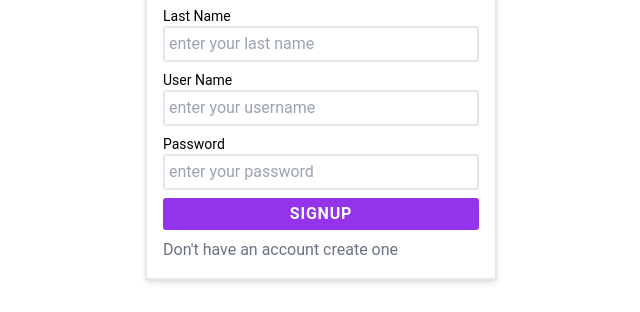
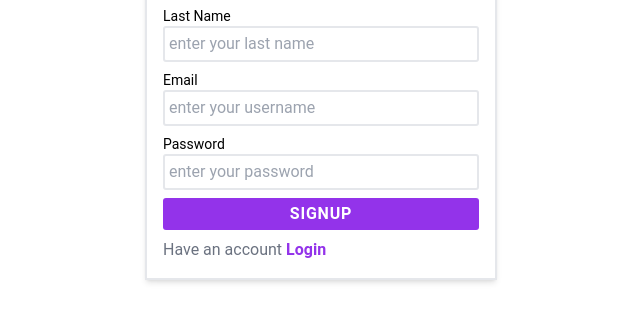
Before and after one commit to swethaogeti/smart-note, a React (Create React App) app: page /signup in a window 1280 px wide. Shown: the part 324-636 px from the top of the page, without its empty margins (319-959 px from the left). Built offline with nearby package versions, Linux system fonts and the light colour scheme; the HTML template or start-up script is replaced by a standard one.

Commit message:
feat: added login signup functionality

```diff
--- a/src/pages/LoginPage.js
+++ b/src/pages/LoginPage.js
@@ -57,12 +57,12 @@ export const LoginPage = () => {
             LOGIN
           </h3>
           <div className="flex flex-col">
-            <h4 className="text-sm">Username</h4>
+            <h4 className="text-sm">Email</h4>
             <input
               className="flex-1 p-1 border-2 rounded-[3px] outline-0"
-              placeholder="enter your username"
-              type="name"
-              name="username"
+              placeholder="enter your email"
+              type="email"
+              name="email"
               value={userLogin.email}
               onChange={(e) => changeHandlerLogin(e)}
             ></input>
@@ -93,7 +93,12 @@ export const LoginPage = () => {
             GUEST LOGIN
           </button>
           <div className="flex space-x-1">
-            <p className="text-gray-500 ">Don't have an account create one </p>
+            <p className="text-gray-500 ">
+              Don't have an account create one{" "}
+              <Link to="/signup">
+                <span className="text-purple-600 font-[600]">signup</span>
+              </Link>
+            </p>
           </div>
         </form>
       </div>
--- a/src/pages/SignUpPage.js
+++ b/src/pages/SignUpPage.js
@@ -1,6 +1,40 @@
-import React from "react";
+import React, { useState } from "react";
+import { Link, useNavigate } from "react-router-dom";
+import { useAuth } from "../contexts/AuthProvider";
+import axios from "axios";
+export const SignUpPage = () => {
+  const { setUser } = useAuth();
+  const [userSignup, setUserSignup] = useState({
+    email: "",
+    firstName: "",
+    lastName: "",
+    password: "",
+  });
+  const navigate = useNavigate();
+  const changeHandlerSignup = (e) => {
+    e.preventDefault();
+    const { name, value } = e.target;
+    setUserSignup((prev) => {
+      return {
+        ...prev,
+        [name]: value,
+      };
+    });
+  };
+  const signupUser = async () => {
+    try {
+      const response = await axios.post("/api/auth/signup", userSignup);
+      console.log(response);
+      setUser({
+        user: response.data.createdUser,
+        token: response.data.encodedToken,
+      });
+      navigate("/");
+    } catch (error) {
+      console.log(error.response.data);
+    }
+  };
 
-export const SignUpPage = () => {
   return (
     <div>
       <div className="flex items-center justify-center fixed top-0 left-0 h-full w-full">
@@ -15,7 +49,9 @@ export const SignUpPage = () => {
             <h4 className="text-sm">First Name</h4>
             <input
               type="text"
-              name="firstname"
+              name="firstName"
+              value={userSignup.firstName}
+              onChange={(e) => changeHandlerSignup(e)}
               placeholder="enter your first name"
               className="flex-1 p-1 border-2 rounded-[3px] outline-0"
             ></input>
@@ -24,16 +60,20 @@ export const SignUpPage = () => {
             <h4 className="text-sm">Last Name</h4>
             <input
               type="text"
-              name="lastname"
+              name="lastName"
+              value={userSignup.lastName}
+              onChange={(e) => changeHandlerSignup(e)}
               placeholder="enter your last name"
               className="flex-1 p-1 border-2 rounded-[3px] outline-0"
             ></input>
           </div>
           <div className="flex flex-col">
-            <h4 className="text-sm">User Name</h4>
+            <h4 className="text-sm">Email</h4>
             <input
               type="text"
-              name="username"
+              name="email"
+              value={userSignup.email}
+              onChange={(e) => changeHandlerSignup(e)}
               className="flex-1 p-1 border-2 rounded-[3px] outline-0"
               placeholder="enter your username"
             ></input>
@@ -44,17 +84,28 @@ export const SignUpPage = () => {
             <input
               type="password"
               name="password"
+              value={userSignup.password}
+              onChange={(e) => changeHandlerSignup(e)}
               placeholder="enter your password"
               className="flex-1 p-1 border-2 rounded-[3px] outline-0"
             ></input>
           </div>
 
-          <button className="w-full p-1 bg-purple-600 text-white font-bold rounded-[3px] tracking-wider cursor-pointer">
+          <button
+            className="w-full p-1 bg-purple-600 text-white font-bold rounded-[3px] tracking-wider cursor-pointer"
+            onClick={() => signupUser()}
+          >
             SIGNUP
           </button>
 
           <div className="flex space-x-1">
-            <p className="text-gray-500 ">Don't have an account create one </p>
+            <p className="text-gray-500 ">
+              {" "}
+              Have an account{" "}
+              <Link to="/login">
+                <span className="text-purple-600 font-[600]"> Login</span>
+              </Link>
+            </p>
           </div>
         </form>
       </div>
```
